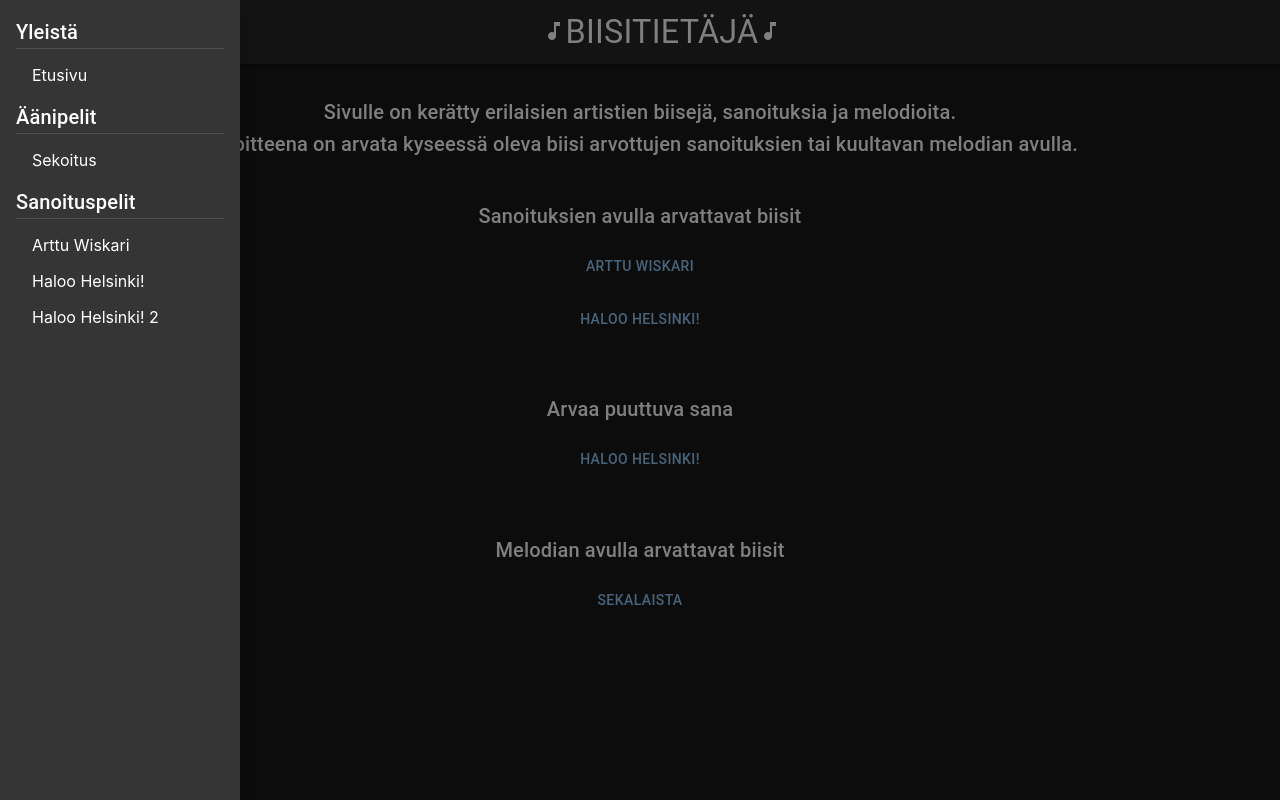
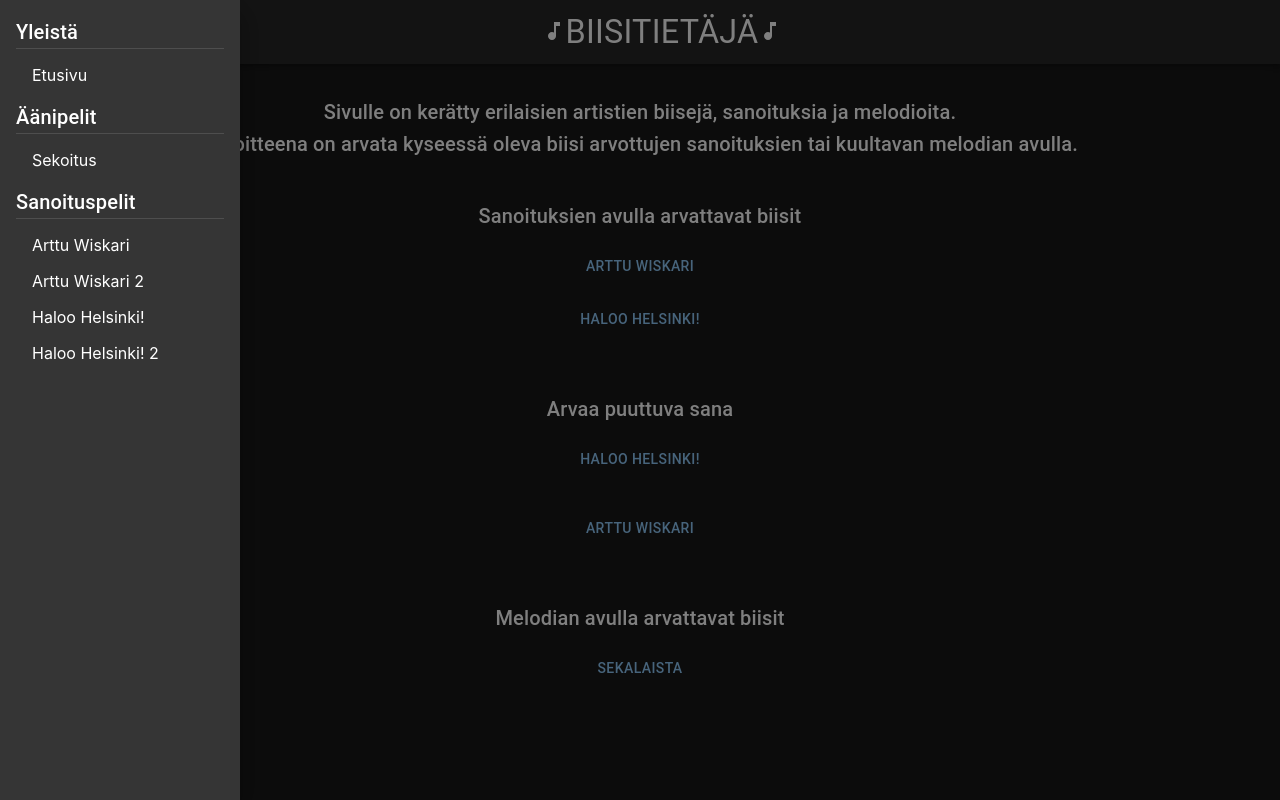
Before and after one commit to juholehtimaki/song-guesser, a React (Create React App) app: page / in a window 1280 px wide. Both pictures are taken after a click on the button "open drawer". Built offline with nearby package versions, Linux system fonts and the light colour scheme.

Commit message:
Add missing lyrics game for arttu

```diff
--- a/src/App.tsx
+++ b/src/App.tsx
@@ -69,6 +69,12 @@
           }
         />
         <Route
+          path="/missing-lyrics/arttu-wiskari"
+          element={
+            <GuessMissingWord key="missing-missing" gameData={arttuwiskari} />
+          }
+        />
+        <Route
           path="/audio/random"
           element={<GuessByAudio key="audio" gameData={soundgamedata} />}
         />
--- a/src/components/SideDrawer.tsx
+++ b/src/components/SideDrawer.tsx
@@ -84,6 +84,16 @@
               <ListItemButton
                 onClick={() => {
                   setDrawerOpen(false);
+                  navigate("/missing-lyrics/arttu-wiskari");
+                }}
+              >
+                Arttu Wiskari 2
+              </ListItemButton>
+            </ListItem>
+            <ListItem disablePadding>
+              <ListItemButton
+                onClick={() => {
+                  setDrawerOpen(false);
                   navigate("/lyrics/haloo-helsinki");
                 }}
               >
--- a/src/views/HomeView.tsx
+++ b/src/views/HomeView.tsx
@@ -40,6 +40,13 @@
             </Button>
           </ListItem>
         </List>
+        <List>
+          <ListItem style={{ display: "flex", justifyContent: "center" }}>
+            <Button onClick={() => navigate("/missing-lyrics/arttu-wiskari")}>
+              Arttu Wiskari
+            </Button>
+          </ListItem>
+        </List>
         <Typography variant="h6" sx={{ color: "#ffff", marginTop: "2em" }}>
           Melodian avulla arvattavat biisit
         </Typography>
```
